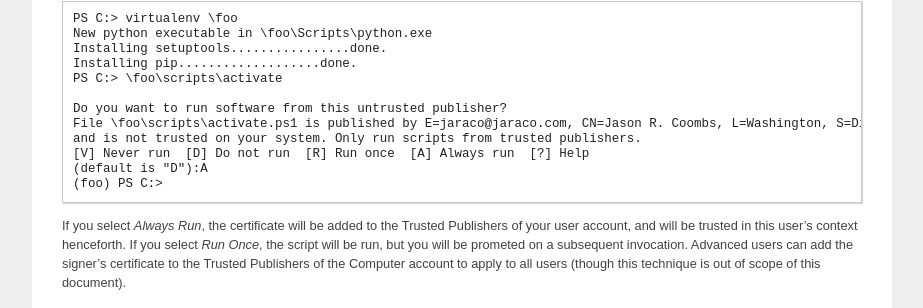
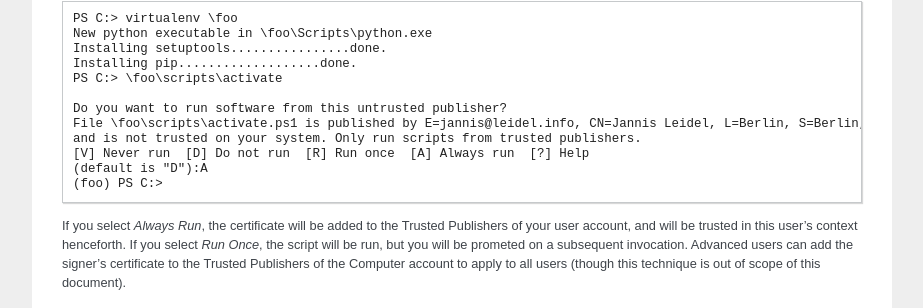
Before and after one commit to pypa/virtualenv, a Sphinx documentation site: the page built from docs/index.txt, in a window 1280 px wide and 900 px high, scrolled down 5620 px. Shown: the part 248-556 px from the top of the window, without its empty margins (198-1121 px from the left). Built offline with Sphinx 7.4.7, drawn with Linux system fonts in a browser that asks for light colours.

Commit message:
Also use my name and certificate info in the docs.

```diff
--- a/docs/index.txt
+++ b/docs/index.txt
@@ -400,7 +400,7 @@ the following::
     PS C:> \foo\scripts\activate
 
     Do you want to run software from this untrusted publisher?
-    File \foo\scripts\activate.ps1 is published by E=jaraco@jaraco.com, CN=Jason R. Coombs, L=Washington, S=District of Columbia, C=US, Description=469447-Ut5Oc0pPWHyGhuu5
+    File \foo\scripts\activate.ps1 is published by E=jannis@leidel.info, CN=Jannis Leidel, L=Berlin, S=Berlin, C=DE, Description=581796-Gh7xfJxkxQSIO4E0
     and is not trusted on your system. Only run scripts from trusted publishers.
     [V] Never run  [D] Do not run  [R] Run once  [A] Always run  [?] Help
     (default is "D"):A
```
